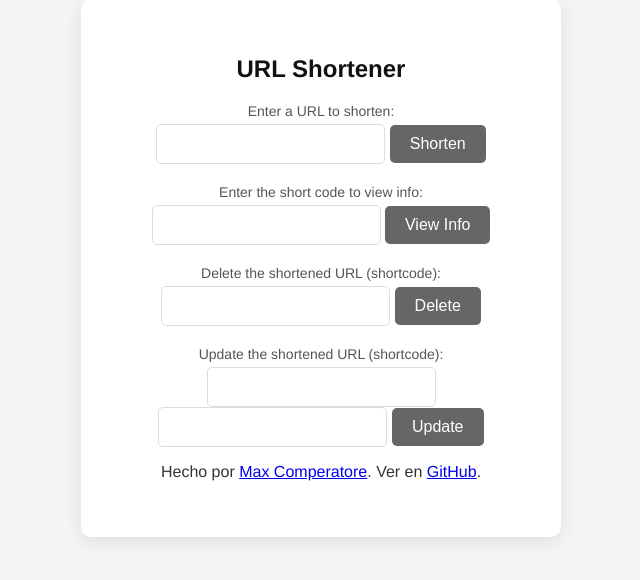
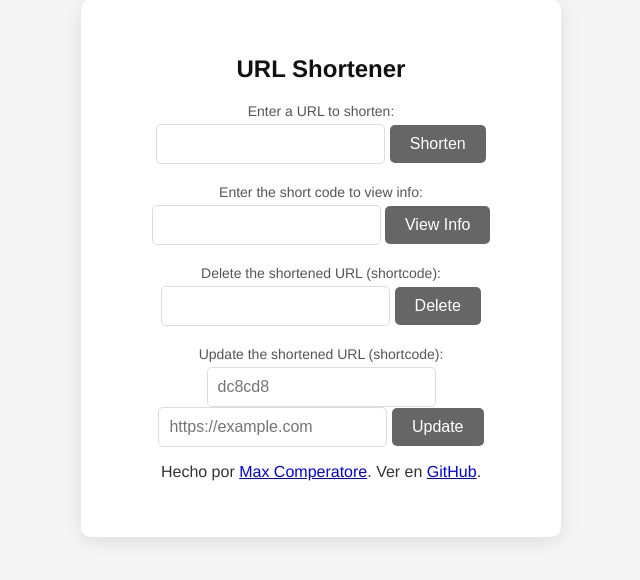
Before and after one commit to pyoneerC/shorturl-web, a Flask app: page / in a window 1280 px wide. Shown: the part 132-712 px from the top of the page, without its empty margins (319-959 px from the left). Run offline with Flask 3, Linux system fonts and the light colour scheme.

Commit message:
update styling

```diff
--- a/templates/index.html
+++ b/templates/index.html
@@ -177,8 +177,8 @@ button:hover {
 
     <div style="margin-top: 20px;">
         <label for="update_short_code_input">Update the shortened URL (shortcode):</label>
-        <input type="text" id="update_short_code_code" required>
-        <input type="text" id="update_short_code_url" required>
+        <input type="text" id="update_short_code_code" required placeholder="dc8cd8" >
+        <input type="text" id="update_short_code_url" required placeholder="https://example.com" >
         <button type="button" onclick="updateShortenedUrl()">Update</button>
     </div>
 
```
